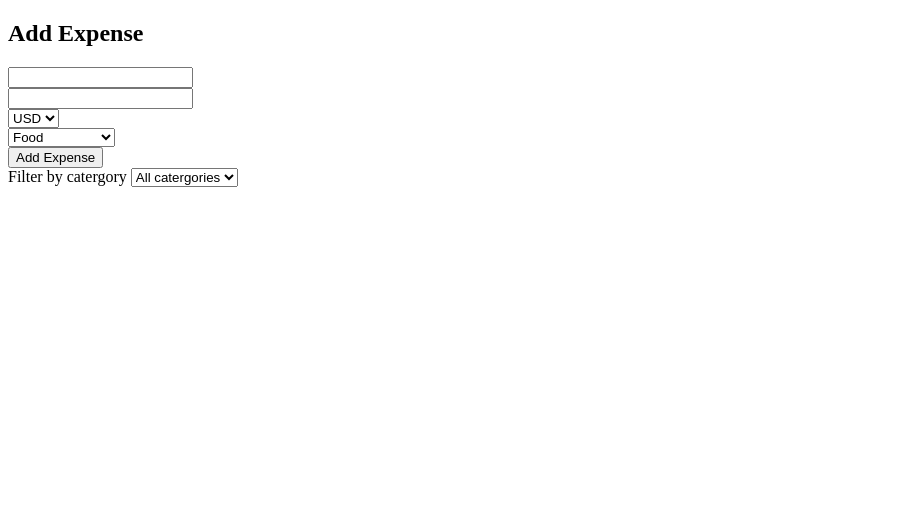
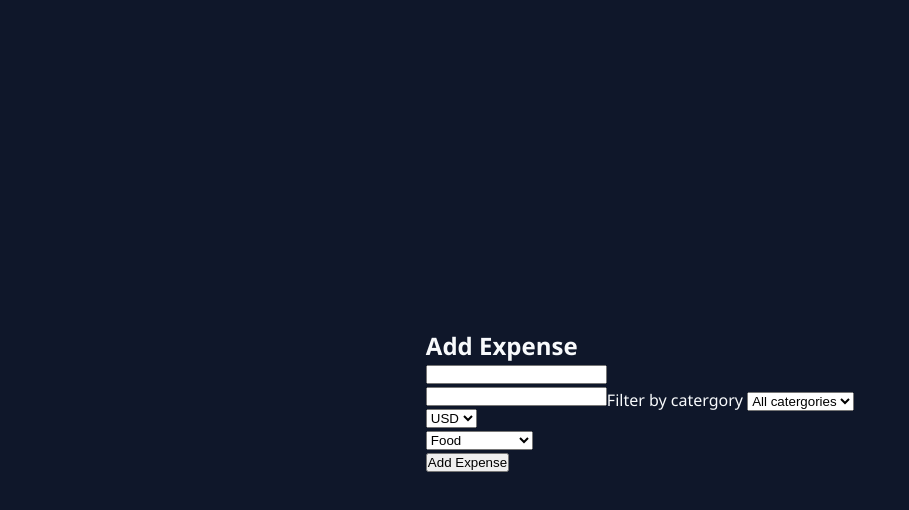
Before and after one commit to bakhita579/expense-tracker, a plain HTML site: page index.html in a window 1280 px wide. Shown: the whole page, without its empty margins (0-909 px from the left). Drawn offline with Linux system fonts and the light colour scheme.

Commit message:
update css

```diff
--- a/index.html
+++ b/index.html
@@ -55,5 +55,6 @@
             <option value="Other">Other</option>
         </select>
     </section>
+    <script src="main.js"></script>
 </body>
 </html>
--- a/style.css
+++ b/style.css
@@ -0,0 +1,15 @@
+* {
+    box-sizing: border-box;
+    margin: 0;
+    padding: 0;
+}
+body{
+    font-family: 'Segoe UI', Tahoma, Geneva, Verdana, sans-serif;
+    background-color: #0f172a;
+    color: #f8fafc;
+    display: flex;
+    justify-content: center;
+    align-items: center;
+    min-height: 100vh;
+    padding: 20px;
+}
```
Also changed, not shown: main.js (added).
